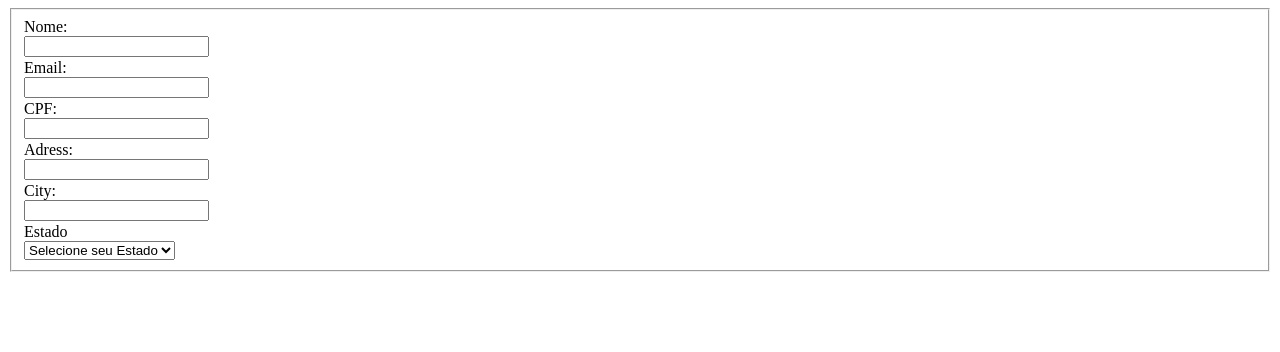
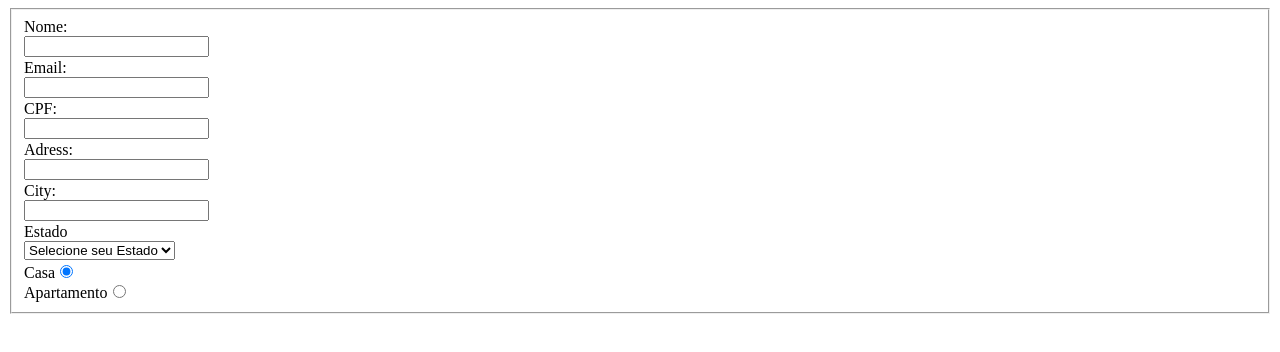
Before and after one commit to DannOut/Trybe-exercicios, a React (Create React App) app in the folder 2.Front-End/11.2-forms-in-react/learning3/: page / in a window 1280 px wide. Shown: the top 352 px of the page. Built offline with nearby package versions, Linux system fonts and the light colour scheme.

Commit message:
learning 11.2 forms

```diff
--- a/2.Front-End/11.2-forms-in-react/learning3/src/Components/Forms.jsx
+++ b/2.Front-End/11.2-forms-in-react/learning3/src/Components/Forms.jsx
@@ -6,24 +6,26 @@ import IDfield from './Inputs/IDfield';
 import Adress from './Inputs/Adress';
 import City from './Inputs/City';
 import State from './Inputs/State';
+import Residence from './Inputs/Residence';
 
 export default class Forms extends Component {
   constructor() {
     super();
     this.changeHandler = this.changeHandler.bind(this);
     this.state = {
-      nameField: "",
-      emailField: "",
-      idField: "",
-      adressField: "",
-      cityField: "",
-      stateField: "",
+      nameField: '',
+      emailField: '',
+      idField: '',
+      adressField: '',
+      cityField: '',
+      stateField: '',
+      residence: 'house',
     };
   }
 
   changeHandler({ target }) {
-    const { name, value } = target;
-
+    const { name } = target;
+    const value = target.type === 'checkbox' ? target.checked : target.value;
     this.setState({ [name]: value });
   }
 
@@ -32,12 +34,21 @@ export default class Forms extends Component {
   maxCharacterHandler(maxLength, value) {
     let error = undefined;
     if (value.length > maxLength) error = `Máximo de ${maxLength} caractéres`;
-    return error ? alert(error) : "";
+    return error ? alert(error) : '';
   }
 
   render() {
-    const { nameField, emailField, idField, adressField, cityField, stateField } = this.state;
-    const { maxCharacterHandler, changeHandler } = this
+    const {
+      nameField,
+      emailField,
+      idField,
+      adressField,
+      cityField,
+      stateField,
+      residence,
+    } = this.state;
+
+    const { maxCharacterHandler, changeHandler } = this;
 
     return (
       <form className="form" method="get">
@@ -77,6 +88,11 @@ export default class Forms extends Component {
             value={stateField}
             changeHandler={changeHandler}
           />
+          <Residence
+            name="residence"
+            changeHandler={changeHandler}
+            checked={residence}
+          />
         </Fieldset>
       </form>
     );
--- /dev/null
+++ b/2.Front-End/11.2-forms-in-react/learning3/src/Components/Inputs/Residence.jsx
@@ -0,0 +1,38 @@
+import React, { Component } from 'react';
+
+export default class Residence extends Component {
+  render() {
+    const { name, changeHandler, checked } = this.props;
+
+    return (
+      <div className="inputResidence inputs">
+        <div className="house">
+          <label htmlFor="house">
+            Casa
+            <input
+              type="radio"
+              value="house"
+              name={name}
+              id="house"
+              checked={checked === 'house'}
+              onChange={changeHandler}
+            />
+          </label>
+        </div>
+        <div className="apartment">
+          <label htmlFor="apartment">
+            Apartamento
+            <input
+              type="radio"
+              value="apartment"
+              name={name}
+              id="apartment"
+              checked={checked === 'apartment'}
+              onChange={changeHandler}
+            />
+          </label>
+        </div>
+      </div>
+    );
+  }
+}
--- a/2.Front-End/11.2-forms-in-react/learning3/src/Components/Inputs/State.jsx
+++ b/2.Front-End/11.2-forms-in-react/learning3/src/Components/Inputs/State.jsx
@@ -1,4 +1,4 @@
-import React, { Component } from 'react'
+import React, { Component } from "react"
 import StatesData from  "../Data/StatesData"
 
 export default class State extends Component {
```
Lines whose indentation alone changed are shown as unchanged.
